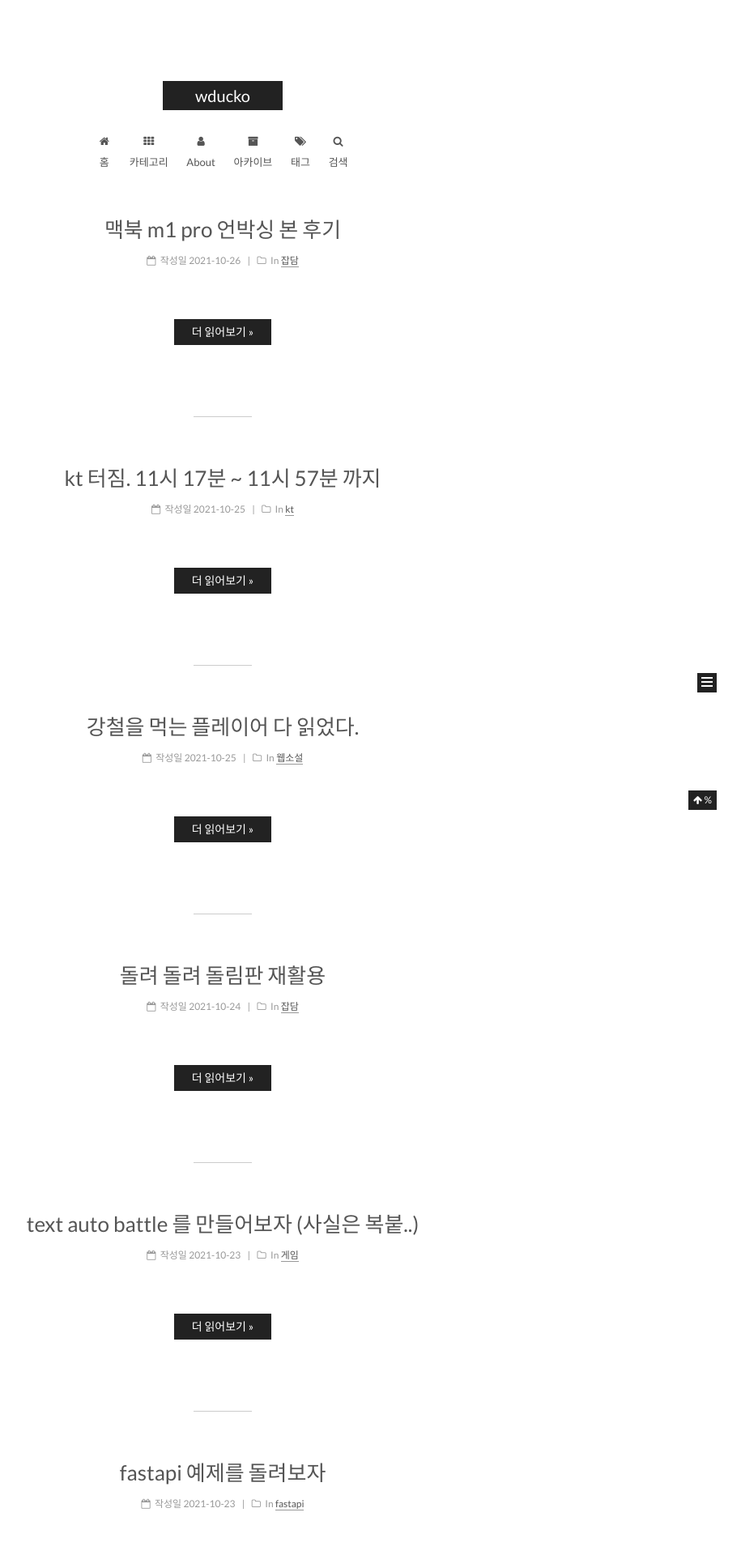
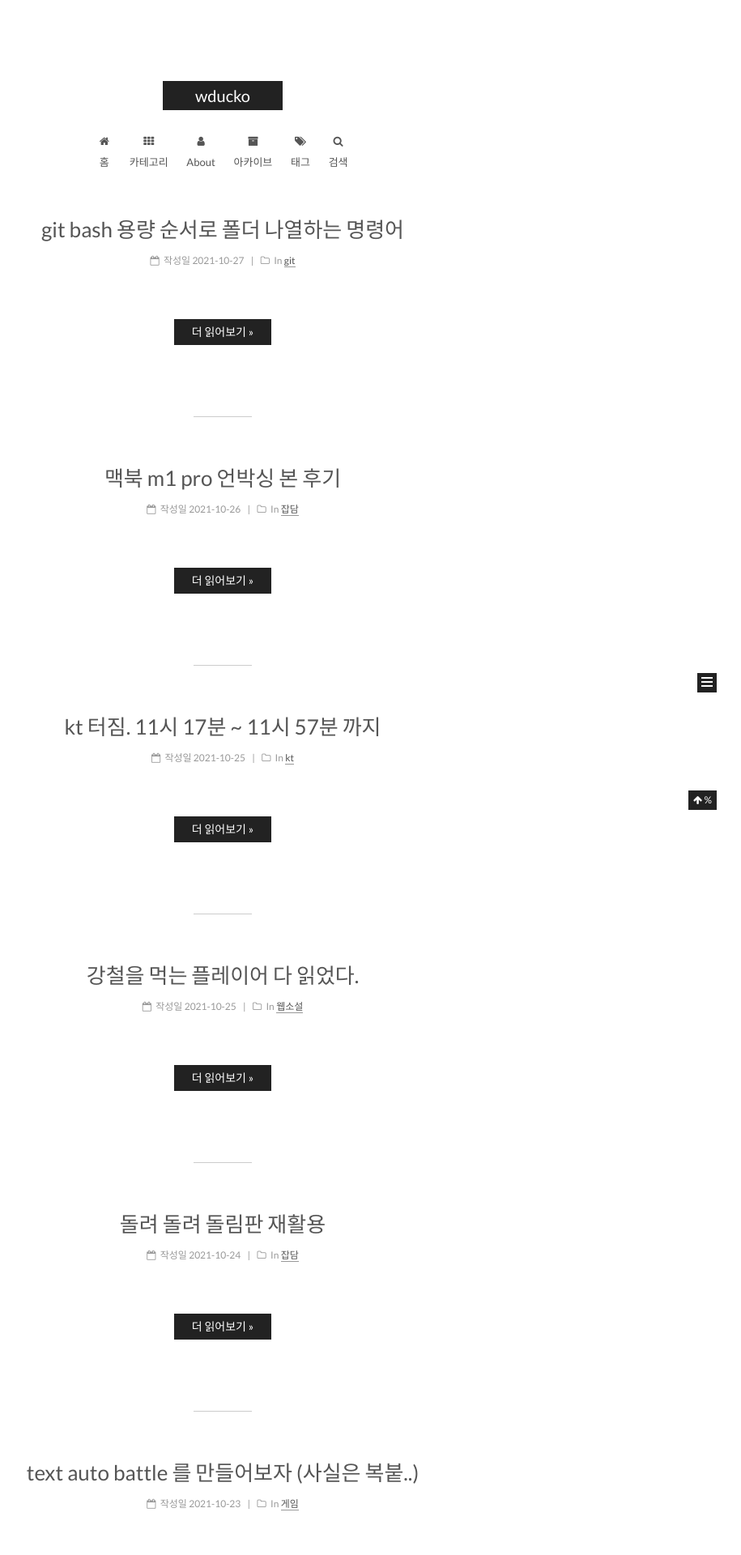
Before and after one commit to wducko/wducko.github.io, a Jekyll site: the page built from index.html, in a window 1280 px wide. Shown: the top 1920 px of the page at 81% size, without its empty margins (365-1280 px from the left). Built offline with Jekyll 4.4.1, drawn with Linux system fonts in a browser that asks for light colours; the list of posts is cut into pages by our own code; some of the changed text lies outside the part shown.

Commit message:
add post 2021-10-27-git-bash-size-sort.md

````diff
--- /dev/null
+++ b/_posts/2021-10-27-git-bash-size-sort.md
@@ -0,0 +1,19 @@
+---
+layout: post
+title: ! "git bash 용량 순서로 폴더 나열하는 명령어 "
+categories: [git]
+excerpt: " "
+comments: false
+share: false
+tags:
+  - git
+date: '2021-10-27 22:26:31'
+---
+
+## git bash 용량 순서로 폴더 나열하는 명령어
+
+```bash
+du -S | sort -n
+```
+
+![]({{ site.baseurl }}/assets/posts/git/size_sort.png)
````
Also changed, not shown: _posts/format.md (+1 -1 lines).
